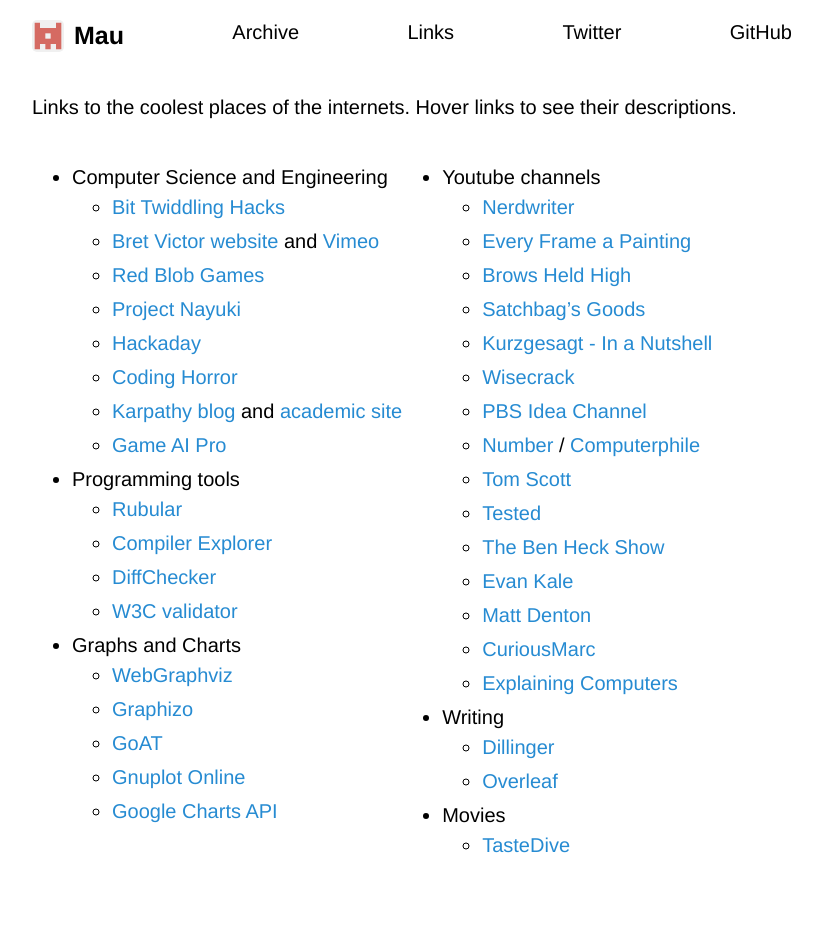
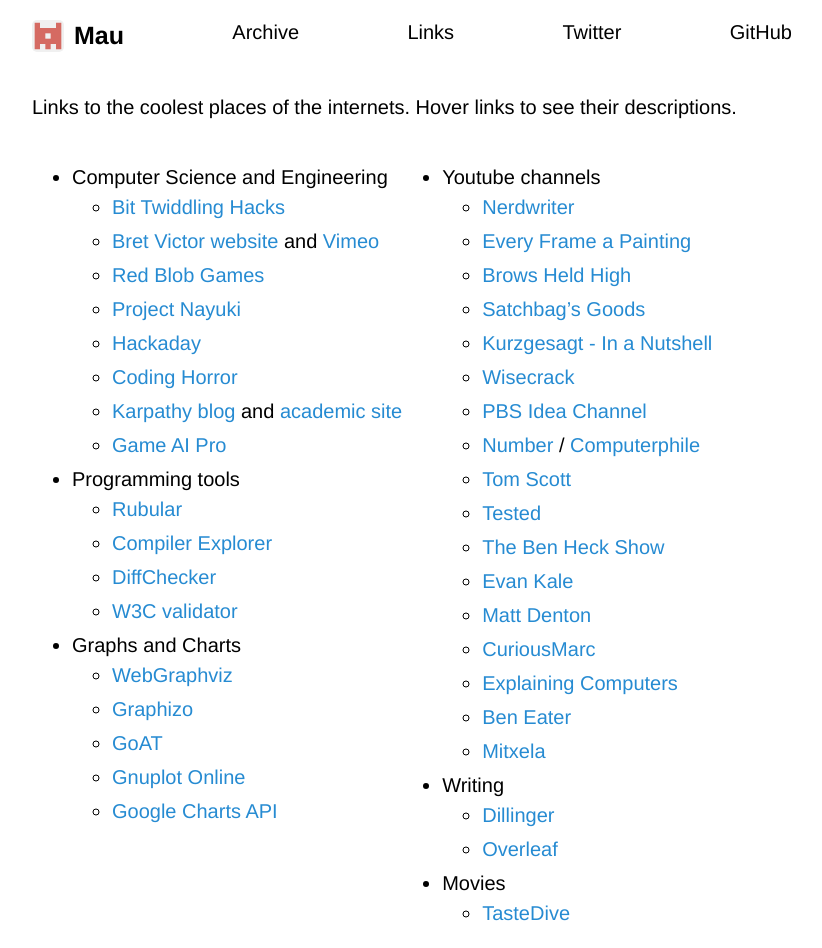
Before and after one commit to Maumagnaguagno/maumagnaguagno.github.io, a Jekyll site: the page built from links.md, in a window 1280 px wide. Shown: the whole page, without its empty margins (228-1050 px from the left). Built offline with Jekyll 4.4.1, drawn with Linux system fonts in a browser that asks for light colours; our own code applies the rules of GitHub Pages for plain Markdown files; before the commit the page ends 900 px from its top, so only the background shows below that.

Commit message:
Add new youtube channels to Links

```diff
--- a/links.md
+++ b/links.md
@@ -47,6 +47,8 @@ Hover links to see their descriptions.
   - [Matt Denton](https://www.youtube.com/user/winchymatt "Droids and engineering")
   - [CuriousMarc](https://www.youtube.com/user/mverdiell "Computer Restorations")
   - [Explaining Computers](https://www.youtube.com/user/explainingcomputers "Clear explanations about hardware and software")
+  - [Ben Eater](https://www.youtube.com/c/beneater "Low-level computing tutorials")
+  - [Mitxela](https://www.youtube.com/c/mitxela/ "Video and Sound-based projects")
 - Writing
   - [Dillinger](https://dillinger.io/ "Markdown editor")
   - [Overleaf](https://www.overleaf.com/ "Collaborative writing")
```
